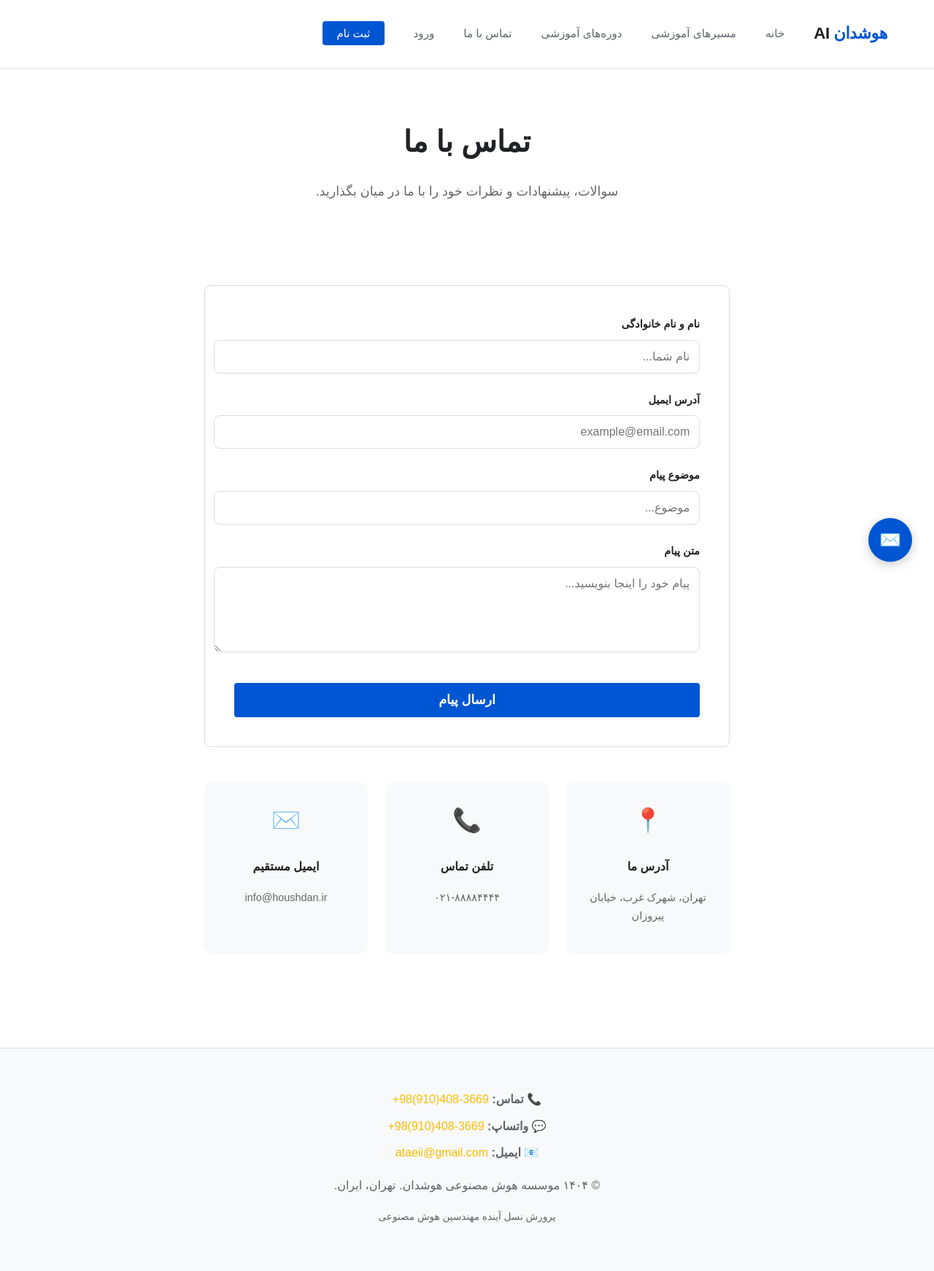
After one commit to ataeii/houshdan, a Flask app: page /contact in a window 1280 px wide. The commit adds this page. Shown: the whole page at 73% size. Run offline with Flask 3, Linux system fonts and the light colour scheme.

Commit message:
Implement Contact Us system with database storage and email notifications

```diff
--- a/main.py
+++ b/main.py
@@ -8,6 +8,11 @@ import csv
 from io import StringIO
 from datetime import datetime
 from werkzeug.middleware.proxy_fix import ProxyFix
+from flask_mail import Mail, Message
+from dotenv import load_dotenv
+
+# Load environment variables
+load_dotenv()
 
 app = Flask(__name__)
 app.wsgi_app = ProxyFix(app.wsgi_app, x_proto=1, x_host=1)
@@ -28,6 +33,16 @@ google = oauth.register(
     server_metadata_url='https://accounts.google.com/.well-known/openid-configuration',
     client_kwargs={'scope': 'openid email profile'}
 )
+
+# Flask-Mail configuration
+app.config['MAIL_SERVER'] = os.environ.get('MAIL_SERVER', 'smtp.gmail.com')
+app.config['MAIL_PORT'] = int(os.environ.get('MAIL_PORT', 587))
+app.config['MAIL_USE_TLS'] = os.environ.get('MAIL_USE_TLS', 'True').lower() == 'true'
+app.config['MAIL_USERNAME'] = os.environ.get('MAIL_USERNAME')
+app.config['MAIL_PASSWORD'] = os.environ.get('MAIL_PASSWORD')
+app.config['MAIL_DEFAULT_SENDER'] = os.environ.get('MAIL_DEFAULT_SENDER', app.config['MAIL_USERNAME'])
+
+mail = Mail(app)
 
 # Database Configuration for Liara
 # If running on Liara (where /app/data exists), use the persistent disk.
@@ -123,6 +138,19 @@ def init_db():
             )
         ''')
 
+        # Contact messages table
+        cursor.execute('''
+            CREATE TABLE IF NOT EXISTS contact_messages (
+                id INTEGER PRIMARY KEY AUTOINCREMENT,
+                name TEXT NOT NULL,
+                email TEXT NOT NULL,
+                subject TEXT,
+                message TEXT NOT NULL,
+                status TEXT DEFAULT 'unread',
+                created_at TIMESTAMP DEFAULT CURRENT_TIMESTAMP
+            )
+        ''')
+
         conn.commit()
 
         # Migration: Add price column to courses if it doesn't exist
@@ -141,6 +169,14 @@ def init_db():
         # Always ensure durations are populated for existing specializations
         cursor.execute("UPDATE specializations SET duration_weeks = 20 WHERE track_code = 'LLM' AND duration_weeks IS NULL")
         cursor.execute("UPDATE specializations SET duration_weeks = 24 WHERE track_code = 'AI_ROBOTICS' AND duration_weeks IS NULL")
+
+        # Specific migration: Add "English for AI" course if missing
+        cursor.execute("SELECT COUNT(*) FROM courses WHERE title = 'زبان تخصصی هوش مصنوعی'")
+        if cursor.fetchone()[0] == 0:
+            cursor.execute('''
+                INSERT INTO courses (title, description, track, order_index, total_modules, price, duration_weeks)
+                VALUES (?, ?, ?, ?, ?, ?, ?)
+            ''', ('زبان تخصصی هوش مصنوعی', 'تقویت مهارت‌های خواندن مقالات پژوهشی، درک مستندات فنی و مهارت‌های پرامپت‌نویسی به زبان انگلیسی.', 'GENERAL', 1, 4, 1500000, 4))
 
         conn.commit()
 
@@ -169,6 +205,7 @@ def init_db():
                 ('اصول یادگیری ماشین و عمیق', 'ML و DL از مبانی تا پیشرفته', 'AI_ROBOTICS', 4, 6, 2500000, 4),
                 ('بینایی ماشین و مکانیزم‌های توجه', 'Computer Vision و Attention', 'AI_ROBOTICS', 5, 6, 2500000, 4),
                 ('رباتیک و سیستم‌های هوشمند', 'کاربردهای عملی AI در رباتیک', 'AI_ROBOTICS', 6, 6, 2500000, 4),
+                ('زبان تخصصی هوش مصنوعی', 'تقویت مهارت‌های خواندن مقالات پژوهشی، درک مستندات فنی و مهارت‌های پرامپت‌نویسی به زبان انگلیسی.', 'GENERAL', 1, 4, 1500000, 4),
             ]
             cursor.executemany('INSERT INTO courses (title, description, track, order_index, total_modules, price, duration_weeks) VALUES (?, ?, ?, ?, ?, ?, ?)', courses_data)
             conn.commit()
@@ -266,6 +303,46 @@ def courses():
     return render_template('courses.html', courses=formatted_courses,
                          title="دوره‌های آموزشی",
                          description="لیست کامل دوره‌های تخصصی هوش مصنوعی، یادگیری ماشین و رباتیک.",
+                         keywords=KEYWORDS)
+
+@app.route('/contact', methods=['GET', 'POST'])
+def contact():
+    if request.method == 'POST':
+        name = request.form.get('name')
+        email = request.form.get('email')
+        subject = request.form.get('subject', 'بدون موضوع')
+        message = request.form.get('message')
+
+        if not name or not email or not message:
+            flash('لطفاً تمامی فیلدها را پر کنید', 'error')
+            return redirect(url_for('contact'))
+
+        with sqlite3.connect(DB_NAME) as conn:
+            cursor = conn.cursor()
+            cursor.execute('''
+                INSERT INTO contact_messages (name, email, subject, message)
+                VALUES (?, ?, ?, ?)
+            ''', (name, email, subject, message))
+            conn.commit()
+
+        # Send Email Notification
+        try:
+            msg = Message(
+                subject=f"پیام جدید از {name}: {subject}",
+                recipients=[os.environ.get('ADMIN_EMAIL', 'hadiataei@gmail.com')], # Default or env
+                body=f"نام: {name}\nایمیل: {email}\nموضوع: {subject}\n\nپیام:\n{message}"
+            )
+            mail.send(msg)
+        except Exception as e:
+            print(f"Error sending email: {e}")
+            # We still show success since it's saved in the DB
+
+        flash('پیام شما با موفقیت ارسال شد. به زودی با شما تماس خواهیم گرفت.', 'success')
+        return redirect(url_for('contact'))
+
+    return render_template('contact.html',
+                         title="تماس با ما",
+                         description="با موسسه هوشدان در ارتباط باشید. مشاوره رایگان و پاسخ به سوالات شما.",
                          keywords=KEYWORDS)
 
 @app.route('/register', methods=['GET', 'POST'])
--- a/requirements.txt
+++ b/requirements.txt
@@ -3,3 +3,5 @@ gunicorn==21.2.0
 flask-login==0.6.3
 authlib==1.3.0
 requests==2.31.0
+flask-mail==0.10.0
+python-dotenv==1.0.1
--- a/templates/base.html
+++ b/templates/base.html
@@ -23,7 +23,43 @@
     <meta property="twitter:image" content="{{ url_for('static', filename='images/instructor.png', _external=True) }}">
 
     <link rel="stylesheet" href="{{ url_for('static', filename='css/style.css') }}">
-    <link href="https://fonts.googleapis.com/css2?family=Vazirmatn:wght@300;400;700;900&display=swap" rel="stylesheet">
+    <link href="https://fonts.googleapis.com/css2?family=Inter:wght@400;700&display=swap" rel="stylesheet">
+    <style>
+        .floating-contact {
+            position: fixed;
+            bottom: 30px;
+            right: 30px;
+            width: 60px;
+            height: 60px;
+            background-color: var(--primary-color);
+            color: white;
+            border-radius: 50%;
+            display: flex;
+            align-items: center;
+            justify-content: center;
+            box-shadow: 0 4px 15px rgba(0, 0, 0, 0.2);
+            text-decoration: none;
+            font-size: 24px;
+            z-index: 1000;
+            transition: transform 0.3s ease, background-color 0.3s ease;
+        }
+
+        .floating-contact:hover {
+            transform: scale(1.1);
+            background-color: var(--accent-color);
+            color: white;
+        }
+
+        @media (max-width: 768px) {
+            .floating-contact {
+                bottom: 20px;
+                right: 20px;
+                width: 50px;
+                height: 50px;
+                font-size: 20px;
+            }
+        }
+    </style>
 </head>
 
 <body>
@@ -34,6 +70,7 @@
             <li><a href="{{ url_for('home') }}">خانه</a></li>
             <li><a href="{{ url_for('paths') }}">مسیرهای آموزشی</a></li>
             <li><a href="{{ url_for('courses') }}">دوره‌های آموزشی</a></li>
+            <li><a href="{{ url_for('contact') }}">تماس با ما</a></li>
             {% if current_user.is_authenticated %}
             <li><a href="{{ url_for('dashboard') }}">داشبورد</a></li>
             <li><a href="{{ url_for('logout') }}" class="btn-nav">خروج</a></li>
@@ -73,6 +110,9 @@
         <p class="footer-note">پرورش نسل آینده مهندسین هوش مصنوعی</p>
     </footer>
 
+    <a href="{{ url_for('contact') }}" class="floating-contact" title="تماس با ما">
+        ✉️
+    </a>
 </body>
 
 </html>
--- /dev/null
+++ b/templates/contact.html
@@ -0,0 +1,69 @@
+{% extends "base.html" %}
+
+{% block content %}
+<div style="max-width: 800px; margin: 4rem auto; padding: 0 1rem;">
+    <div style="text-align: center; margin-bottom: 3rem;">
+        <h1 style="font-size: 2.5rem; margin-bottom: 1rem;">تماس با ما</h1>
+        <p style="color: #666; font-size: 1.1rem;">سوالات، پیشنهادات و نظرات خود را با ما در میان بگذارید.</p>
+    </div>
+
+    <div class="grid" style="grid-template-columns: 1fr; gap: 2rem;">
+        <div class="card" style="padding: 2.5rem; text-align: right;">
+            <form method="POST" action="{{ url_for('contact') }}">
+                <div style="margin-bottom: 1.5rem;">
+                    <label for="name" style="display: block; margin-bottom: 0.5rem; font-weight: 600;">نام و نام
+                        خانوادگی</label>
+                    <input type="text" id="name" name="name" required
+                        style="width: 100%; padding: 0.8rem; border: 1px solid #ddd; border-radius: 8px; font-family: inherit; font-size: 1rem;"
+                        placeholder="نام شما...">
+                </div>
+
+                <div style="margin-bottom: 1.5rem;">
+                    <label for="email" style="display: block; margin-bottom: 0.5rem; font-weight: 600;">آدرس
+                        ایمیل</label>
+                    <input type="email" id="email" name="email" required
+                        style="width: 100%; padding: 0.8rem; border: 1px solid #ddd; border-radius: 8px; font-family: inherit; font-size: 1rem;"
+                        placeholder="example@email.com">
+                </div>
+
+                <div style="margin-bottom: 1.5rem;">
+                    <label for="subject" style="display: block; margin-bottom: 0.5rem; font-weight: 600;">موضوع
+                        پیام</label>
+                    <input type="text" id="subject" name="subject"
+                        style="width: 100%; padding: 0.8rem; border: 1px solid #ddd; border-radius: 8px; font-family: inherit; font-size: 1rem;"
+                        placeholder="موضوع...">
+                </div>
+
+                <div style="margin-bottom: 2rem;">
+                    <label for="message" style="display: block; margin-bottom: 0.5rem; font-weight: 600;">متن
+                        پیام</label>
+                    <textarea id="message" name="message" required rows="5"
+                        style="width: 100%; padding: 0.8rem; border: 1px solid #ddd; border-radius: 8px; font-family: inherit; font-size: 1rem; resize: vertical;"
+                        placeholder="پیام خود را اینجا بنویسید..."></textarea>
+                </div>
+
+                <button type="submit" class="cta-button" style="width: 100%; font-size: 1.1rem;">ارسال پیام</button>
+            </form>
+        </div>
+
+        <div
+            style="display: grid; grid-template-columns: repeat(auto-fit, minmax(200px, 1fr)); gap: 1.5rem; margin-top: 1rem;">
+            <div style="text-align: center; padding: 1.5rem; background: #f8f9fa; border-radius: 12px;">
+                <div style="font-size: 2rem; margin-bottom: 0.5rem;">📍</div>
+                <h4 style="margin-bottom: 0.5rem;">آدرس ما</h4>
+                <p style="color: #666; font-size: 0.9rem;">تهران، شهرک غرب، خیابان پیروزان</p>
+            </div>
+            <div style="text-align: center; padding: 1.5rem; background: #f8f9fa; border-radius: 12px;">
+                <div style="font-size: 2rem; margin-bottom: 0.5rem;">📞</div>
+                <h4 style="margin-bottom: 0.5rem;">تلفن تماس</h4>
+                <p style="color: #666; font-size: 0.9rem; direction: ltr;">۰۲۱-۸۸۸۸۴۴۴۴</p>
+            </div>
+            <div style="text-align: center; padding: 1.5rem; background: #f8f9fa; border-radius: 12px;">
+                <div style="font-size: 2rem; margin-bottom: 0.5rem;">✉️</div>
+                <h4 style="margin-bottom: 0.5rem;">ایمیل مستقیم</h4>
+                <p style="color: #666; font-size: 0.9rem;">info@houshdan.ir</p>
+            </div>
+        </div>
+    </div>
+</div>
+{% endblock %}
```
Also changed, not shown: 1 other file.
